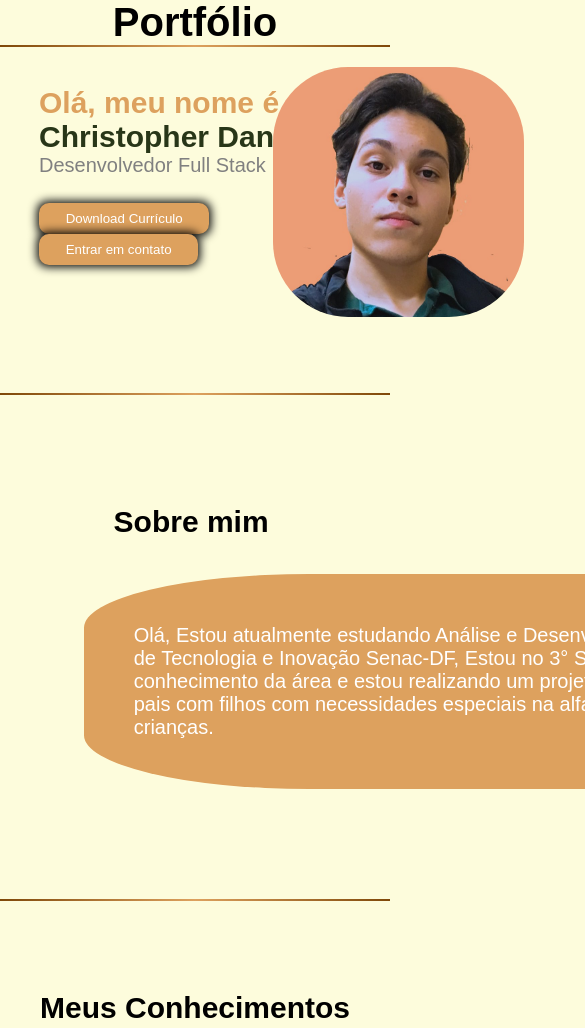
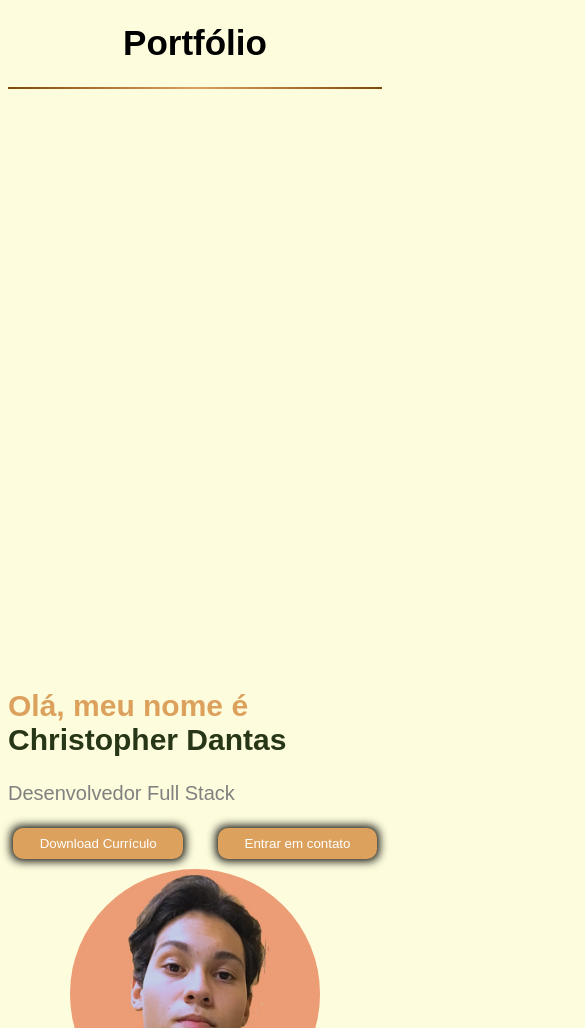
Before and after one commit to christopherdantas/Portifolio, a plain HTML site: page index.html in a window 390 px wide. Shown: the top 1028 px of the page, 585 px wide, since content can reach past the window. Drawn offline with Linux system fonts and the light colour scheme; a web font is replaced by a local one.

Commit message:
Responsividade

```diff
--- a/css/style.css
+++ b/css/style.css
@@ -1,17 +1,12 @@
-*{
-  margin: 0px;
-  padding: 0px;
-}
-
 .body{
   background-color :#fdfcdc;
 }
 .titulo{
     font-family: "Reem Kufi Fun", sans-serif;
-    font-weight: 500;
+    font-weight: 800;
     font-style: normal;
     text-align: center;
-    font-size: 20px;
+    font-size: 35px;
     text-decoration: #000000;
 }
 
@@ -22,10 +17,6 @@
   text-align: center;
   font-size: 30px;
   text-decoration: #000000;
-}
-
-.main{
-    background-color: #fdfcdc;
 }
 
 .linha{
@@ -40,11 +31,10 @@
     font-family: "Reem Kufi Fun", sans-serif;
     font-weight: 500;
     font-style: normal;
-    margin-top: 10%;
-    margin-left: 10%;
     font-size: 20px;
     color: #dda15e;
-    position: absolute;
+    margin-left: 20%;
+    margin-top: 10%;
 }
 
 .nome{
@@ -115,12 +105,10 @@
 }
 
 .foto{
+  border-radius: 30%;
+  height: 250px;
   margin-left: 70%;
-  border-radius: 30%;
-  margin-top: 5%;
-  height: 250px;
-  margin-right: 10%;
-  position: relative;
+  margin-top: -30%;
 }
 
 .curriculo2 a{
@@ -128,24 +116,19 @@
   color: white;
 }
 
-.sobremim{
-  margin-left:-2%;
-  padding: 20px;
-}
-
 .texto{
   font-family: "Reem Kufi Fun", sans-serif;
     font-weight: 500;
     font-style: normal;
-    margin-top: 10%;
-    margin-left: 20%;
+    text-align: center;
     font-size: 20px;
-    position: relative;
-    width: 800px;
     color: white;
     background-color: #dda15e;
+    border-radius: 25%;
     padding: 50px;
-    border-radius: 25%;
+    width: 700px;
+    height: 160px;
+    margin: auto;
 }
 
 .images{
@@ -156,23 +139,87 @@
   width: 400px;
   height: 250px;
   box-shadow: 10px 5px 5px gray ;
-  margin-left: 6px;
   border-radius: 10%;
   padding: 1px;
   background-color: black;
+  margin-left: 6px;
+}
+
+
+.creditos{
+  font-family: "Reem Kufi Fun", sans-serif;
 }
 
 .projetos{
-  margin-left: 5%;
-}
 
+  display: flex;
 
+  align-items: center;
 
-
-/* menu responsivo (editar depois)
-
-@media screen and(max-width: 1020px){
+  justify-content: center;
 
 }
 
-*/
+.conhecimentos{
+
+  display: flex;
+
+  align-items: center;
+
+  justify-content: center;
+
+}
+
+.sobremim{
+  display: flex;
+
+  align-items: center;
+
+  justify-content: center;
+}
+
+/* Media queries para ajustar o layout em diferentes tamanhos de tela */
+
+@media only screen and (max-width: 845px) {
+
+.foto{
+  padding: 10px;
+  margin: auto;
+  display: block;
+  border-radius: 50%;
+}
+
+.intro{
+  margin: auto;
+  display: block;
+  margin-top: 600px;
+}
+
+.curriculo2{
+  margin-left: 5px;
+}
+
+.texto{
+    font-family: "Reem Kufi Fun", sans-serif;
+    font-weight: 500;
+    font-style: normal;
+    text-align: center;
+    font-size: 20px;
+    color: white;
+    background-color: #dda15e;
+    border-radius: 25%;
+    margin: auto;
+    width: 70%;
+    height: 30%;
+}
+
+.images{
+  margin: auto;
+  display: block;
+}
+
+.imagens{
+  width: 90%;
+}
+
+}
--- a/index.html
+++ b/index.html
@@ -10,46 +10,43 @@
 </head>
 
 <body class="body">
-    <main class="main">
-        <div class="titulo">
-            <h1 id="titulo">Portfólio</h1>
-        </div>
+
+    <h1 class="titulo">Portfólio</h1>
+
+
     <hr class="linha">
 
+
+
     <div class="intro">
-
         <h2>Olá, meu nome é<br><span class="nome">Christopher Dantas</span></h2>
         <p class="func">Desenvolvedor Full Stack</p>
-
-            <br>
-
         <button class="curriculo2" role="button">
-                <a href="https://online.updf.com/index/share/pt-BR?shareId=93889c2d-e24e-483f-a318-db9f48121f12">Download Currículo</a>
+            <a href="https://online.updf.com/index/share/pt-BR?shareId=93889c2d-e24e-483f-a318-db9f48121f12">Download
+                Currículo</a>
         </button>
         ㅤ
         <button class="curriculo2" role="button">
             <a href="https://www.linkedin.com/in/christopher-dantas-b86139181/">Entrar em contato<a>
         </button>
+
     </div>
 
-        <div>
     <a href="https://github.com/christopherdantas?tab=repositories">
         <img class="foto" src="assets/images/avatar.jpg" alt="GitHub">
     </a>
-            <br><br><br><br><br>
-        </div>
+    <br><br>
     <hr class="linha">
-        <br><br><br><br><br>
 
-    </main>
+    <h1 class="titulo2">Sobre mim</h1>
 
     <div class="sobremim">
-        <h1 class="titulo2">Sobre mim</h1>
         <P class="texto">Olá, Estou atualmente estudando Análise e Desenvolvimento de Sistemas na Faculdade de
             Tecnologia e Inovação Senac-DF, Estou no 3° Semestre porém já tenho bastante conhecimento da área e estou
             realizando um projeto de um aplicativo para a auxiliar os pais com filhos com necessidades especiais na
             alfabetização e educação dessas crianças.</P>
     </div>
+
 
     <br><br><br><br><br>
 
@@ -57,13 +54,14 @@
 
     <br><br><br><br><br>
 
+    <h1 class="titulo2"> Meus Conhecimentos</h1>
+
     <div class="conhecimentos">
 
-        <h1 class="titulo2"> Meus Conhecimentos</h1>
+
         <br><br><br><br>
 
         <div id="images">
-            ㅤ ㅤ ㅤ ㅤ
             <img class="images" src="assets/images/html.png" alt="html">
             ㅤ ㅤ ㅤ ㅤ
             <img class="images" src="assets/images/css.png" alt="css">
@@ -92,6 +90,7 @@
     </div>
 
 
+
     <div class="projetos">
 
         <br><br><br><br>
@@ -108,14 +107,13 @@
             <img class="imagens" src="assets/images/emproducao.png">
         </a>
 
-
-
-
-
         <br><br><br><br>
 
     </div>
 
+
+    <p class="creditos">feito por Christopher Dantasf</p>
+
 </body>
 
 </html>
```
Also changed, not shown: 1 other file. Lines whose indentation alone changed are shown as unchanged.
